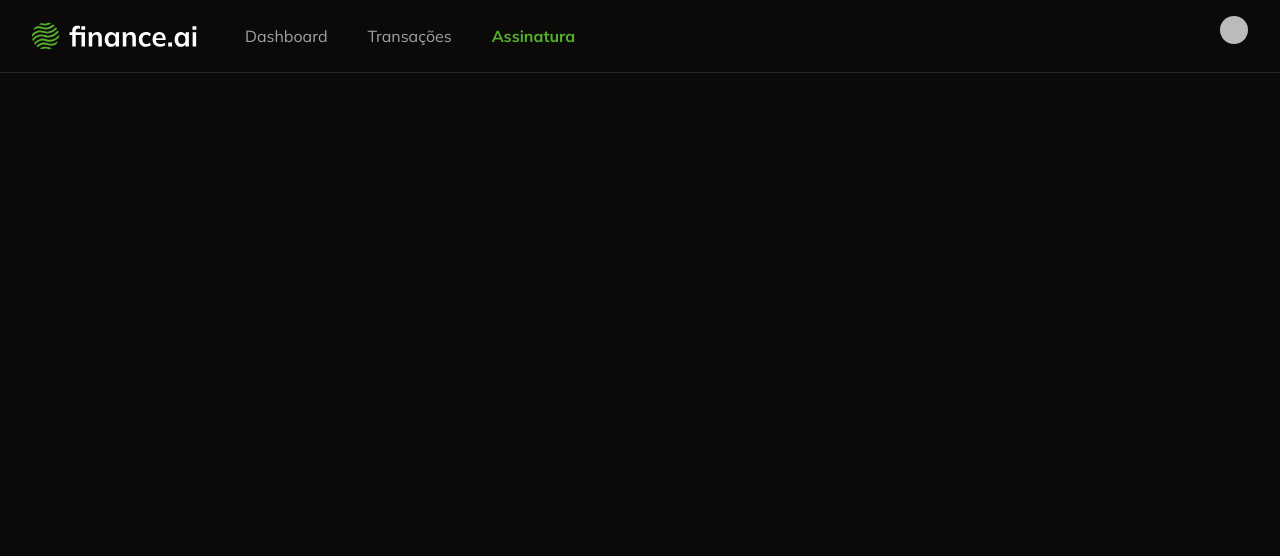
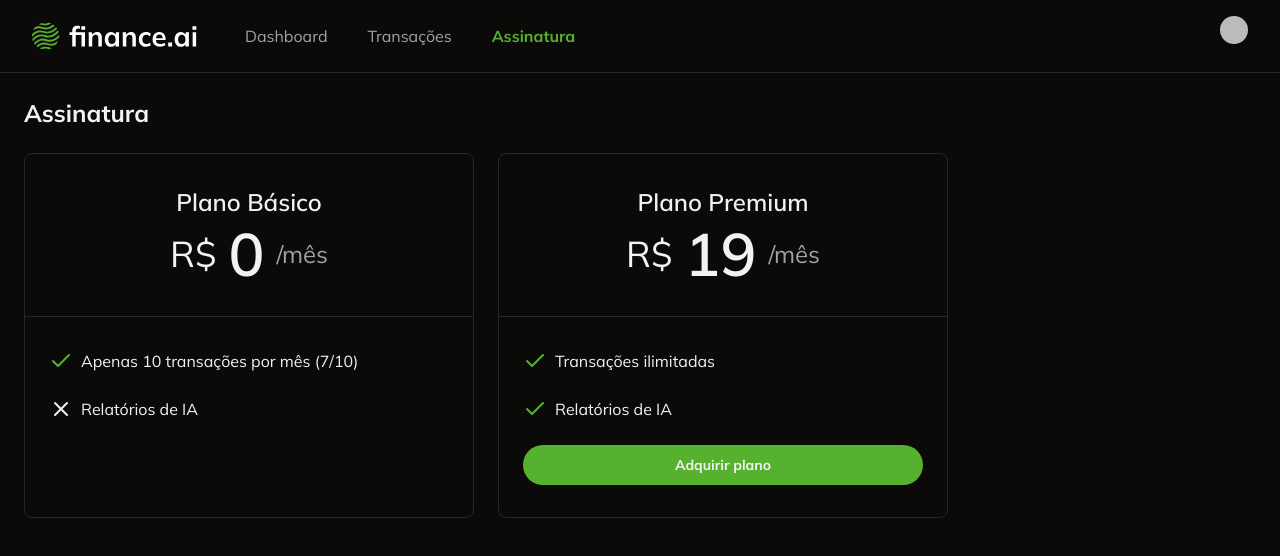
Before and after one commit to baehr-financas/finance-fullstack, a Next.js app: page /subscription in a window 1280 px wide. Shown: the top 556 px of the page. Built offline with nearby package versions, Linux system fonts and the light colour scheme; no server answers; sample sign-in values are in the browser's storage; some icons are missing.

Commit message:
feat: ensure user is redirected to stripe checkout when acquiring plan

```diff
--- /dev/null
+++ b/app/_actions/create-stripe-checkout/index.ts
@@ -0,0 +1,34 @@
+'use server'
+import { auth } from '@clerk/nextjs/server'
+import Stripe from 'stripe'
+
+export const createStripeCheckout = async () => {
+  const { userId } = await auth()
+  if (!userId) {
+    throw new Error('Unauthorized')
+  }
+  if (!process.env.STRIPE_SECRET_KEY) {
+    throw new Error('Stripe secret key not found')
+  }
+  const stripe = new Stripe(process.env.STRIPE_SECRET_KEY, {
+    apiVersion: '2024-10-28.acacia',
+  })
+  const session = await stripe.checkout.sessions.create({
+    payment_method_types: ['card'],
+    mode: 'subscription',
+    success_url: 'http://localhost:3000',
+    cancel_url: 'http://localhost:3000',
+    subscription_data: {
+      metadata: {
+        clerk_user_id: userId,
+      },
+    },
+    line_items: [
+      {
+        price: process.env.STRIPE_PREMIUM_PLAN_PRICE_ID,
+        quantity: 1,
+      },
+    ],
+  })
+  return { sessionId: session.id }
+}
--- /dev/null
+++ b/app/subscription/_components/acquire-plan-button.tsx
@@ -0,0 +1,30 @@
+'use client'
+
+import { createStripeCheckout } from '@/app/_actions/create-stripe-checkout'
+import { Button } from '@/app/_components/ui/button'
+import { loadStripe } from '@stripe/stripe-js'
+
+const AcquirePlanButton = () => {
+  const handleAcquirePlanClick = async () => {
+    const { sessionId } = await createStripeCheckout()
+    if (!process.env.NEXT_PUBLIC_STRIPE_PUBLISHABLE_KEY) {
+      throw new Error('Stripe publishable key not found')
+    }
+    const stripe = await loadStripe(
+      process.env.NEXT_PUBLIC_STRIPE_PUBLISHABLE_KEY,
+    )
+    if (!stripe) {
+      throw new Error('Stripe not found')
+    }
+    await stripe.redirectToCheckout({ sessionId })
+  }
+  return (
+    <Button
+      className="w-full rounded-full font-bold"
+      onClick={handleAcquirePlanClick}
+    >
+      Adquirir plano
+    </Button>
+  )
+}
+export default AcquirePlanButton
--- a/app/subscription/page.tsx
+++ b/app/subscription/page.tsx
@@ -1,13 +1,71 @@
 import { auth } from '@clerk/nextjs/server'
 import Navbar from '../_components/navbar'
 import { redirect } from 'next/navigation'
+import { Card, CardContent, CardHeader } from '../_components/ui/card'
+import { CheckIcon, XIcon } from 'lucide-react'
+import AcquirePlanButton from './_components/acquire-plan-button'
 
 const SubscriptionPage = async () => {
   const { userId } = await auth()
   if (!userId) {
     redirect('/login')
   }
-  return <Navbar />
+
+  return (
+    <>
+      <Navbar />
+      <div className="space-y-6 p-6">
+        <h1 className="text-2xl font-bold">Assinatura</h1>
+        <div className="flex gap-6">
+          <Card className="w-[450px]">
+            <CardHeader className="border-b border-solid py-8">
+              <h2 className="text-center text-2xl font-semibold">
+                Plano Básico
+              </h2>
+              <div className="flex items-center justify-center gap-3">
+                <span className="text-4xl">R$</span>
+                <span className="text-6xl font-semibold">0</span>
+                <div className="text-2xl text-muted-foreground">/mês</div>
+              </div>
+            </CardHeader>
+            <CardContent className="space-y-6 py-8">
+              <div className="flex items-center gap-2">
+                <CheckIcon className="text-primary" />
+                <p>Apenas 10 transações por mês (7/10)</p>
+              </div>
+              <div className="flex items-center gap-2">
+                <XIcon />
+                <p>Relatórios de IA</p>
+              </div>
+            </CardContent>
+          </Card>
+          <Card className="w-[450px]">
+            <CardHeader className="border-b border-solid py-8">
+              <h2 className="text-center text-2xl font-semibold">
+                Plano Premium
+              </h2>
+              <div className="flex items-center justify-center gap-3">
+                <span className="text-4xl">R$</span>
+                <span className="text-6xl font-semibold">19</span>
+                <div className="text-2xl text-muted-foreground">/mês</div>
+              </div>
+            </CardHeader>
+            <CardContent className="space-y-6 py-8">
+              <div className="flex items-center gap-2">
+                <CheckIcon className="text-primary" />
+                <p>Transações ilimitadas</p>
+              </div>
+              <div className="flex items-center gap-2">
+                <CheckIcon className="text-primary" />
+                <p>Relatórios de IA</p>
+              </div>
+              <AcquirePlanButton />
+            </CardContent>
+          </Card>
+        </div>
+      </div>
+    </>
+  )
 }
 
 export default SubscriptionPage
--- a/package.json
+++ b/package.json
@@ -21,6 +21,7 @@
     "@radix-ui/react-scroll-area": "^1.2.1",
     "@radix-ui/react-select": "^2.1.2",
     "@radix-ui/react-slot": "^1.1.0",
+    "@stripe/stripe-js": "^4.9.0",
     "@tanstack/react-table": "^8.20.5",
     "class-variance-authority": "^0.7.0",
     "clsx": "^2.1.1",
@@ -35,6 +36,7 @@
     "react-number-format": "^5.4.2",
     "recharts": "^2.13.3",
     "shadcn": "^2.1.3",
+    "stripe": "^17.3.1",
     "tailwind-merge": "^2.5.4",
     "tailwindcss-animate": "^1.0.7",
     "zod": "^3.23.8"
```
Also changed, not shown: 1 other file (tests, documents, lock files or other folders).
